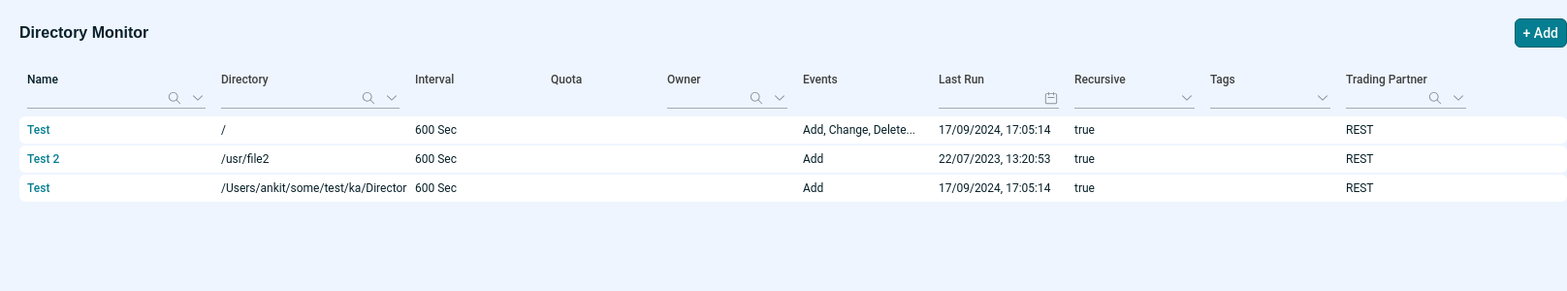
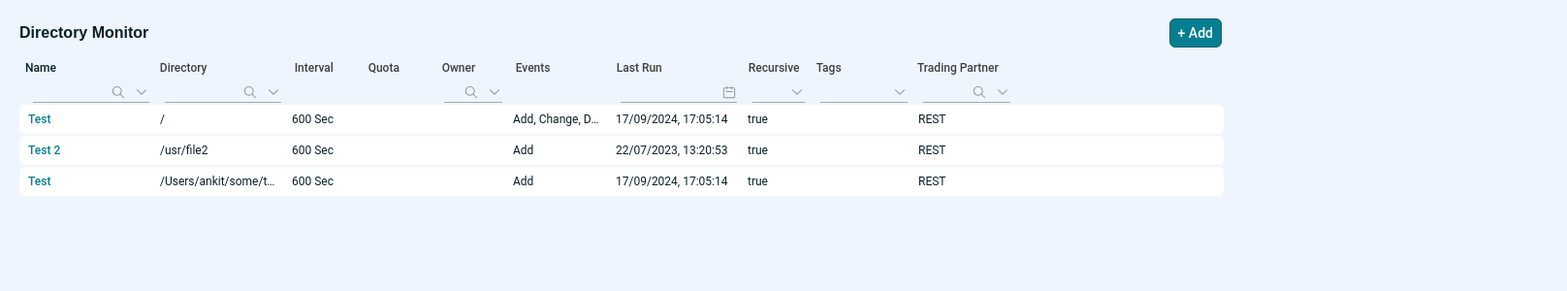
Before and after one commit to chauhan-ankit24/tables, a React (Create React App) app: page / in a window 1280 px wide. Shown: the top 300 px of the page at 97% size, 1616 px wide, since content can reach past the window. Built offline with nearby package versions, Linux system fonts and the light colour scheme.

Commit message:
Refactor Table components: Replace TableHeader with TableMainHeader, update styles, and enhance table structure

```diff
--- a/src/App.tsx
+++ b/src/App.tsx
@@ -1,7 +1,7 @@
 import { observer } from "mobx-react";
 import { tableStore } from "./stores/TableStore";
 import Table from "./components/Table/Table";
-import TableHeader from "./components/TableHeader/TableHeader";
+import TableMainHeader from "./components/TableMainHeader/TableMainHeader";
 import DirectoryMonitorModal from "./components/DirectoryMonitorModal/DirectoryMonitorModal";
 import { modalStore } from "./stores/ModalStore";
 import "./components/Table/Table.css";
@@ -15,7 +15,7 @@ const App = observer(() => {
         onClose={modalStore.closeDirectoryMonitorModal}
       />
       <div className="table-container">
-        <TableHeader />
+        <TableMainHeader />
         <Table columns={tableStore.columns} data={tableStore.data} />
       </div>
     </div>
--- a/src/components/Table/Table.css
+++ b/src/components/Table/Table.css
@@ -17,6 +17,7 @@
   color: #111827;
   height: 28px;
   width: 1596px;
+  border: 1px solid transparent;
 }
 
 .table-row:hover {
@@ -27,54 +28,92 @@
 
 .table-cell {
   padding: 6px 8px;
-  white-space: nowrap;
-  overflow: hidden;
-  text-overflow: ellipsis;
-  overflow: hidden;
   color: var(--Black-Black-900, #082029);
-  text-overflow: ellipsis;
   font-family: Roboto, Arial, sans-serif;
   font-size: var(--Font-Size-text-base, 12px);
   font-style: normal;
   font-weight: 400;
   line-height: var(--Line-Height-text-base, 16px);
-  display: -webkit-box;
-  -webkit-box-orient: vertical;
+  white-space: nowrap !important;
+  overflow: hidden !important;
+  text-overflow: ellipsis !important;
+  display: block;
+}
+
+/* Responsive flex ratios for columns */
+.table-row {
+  display: flex;
+  flex-wrap: wrap;
+  width: 100%;
+}
+.table-cell {
+  flex: 1 1 0;
+  min-width: 0;
+  max-width: 100%;
+  overflow: hidden;
+  text-overflow: ellipsis;
+  white-space: nowrap;
 }
 .table-cell.col-0 {
   color: var(--Teal-Teal-800, #047e90);
   font-weight: 500;
-  width: 184px;
+  flex: 2 1 0;
+}
+.table-cell.col-1 {
+  flex: 2 1 0;
+}
+.table-cell.col-2 {
+  flex: 0 0 60px;
+  width: 60px;
+  min-width: 60px;
+  max-width: 60px;
+}
+.table-cell.col-3 {
+  flex: 0 0 60px;
+  width: 60px;
+  min-width: 60px;
+  max-width: 60px;
+}
+.table-cell.col-4 {
+  flex: 0 0 60px;
+  width: 60px;
+  min-width: 60px;
+  max-width: 60px;
+}
+.table-cell.col-5 {
+  flex: 1.5 1 0;
+}
+.table-cell.col-6 {
+  flex: 0 0 120px;
+  width: 120px;
+  min-width: 120px;
+  max-width: 120px;
+}
+.table-cell.col-7 {
+  flex: 0 0 54px;
+  width: 54px;
+  min-width: 54px;
+  max-width: 54px;
+}
+.table-cell.col-8 {
+  flex: 1.5 1 0;
+}
+.table-cell.col-9 {
+  flex: 1.5 1 0;
 }
 
-.table-cell.col-1 {
-  width: 184px;
-}
-.table-cell.col-2 {
-  width: 124px;
-}
-.table-cell.col-3 {
-  width: 104px;
-}
-.table-cell.col-4 {
-  width: 124px;
-}
-.table-cell.col-5 {
-  width: 124px;
-}
-.table-cell.col-6 {
-  width: 124px;
-}
-.table-cell.col-7 {
-  width: 124px;
-}
-.table-cell.col-8 {
-  width: 124px;
-}
-.table-cell.col-9 {
-  width: 124px;
+.table-cell.col-10 {
+  flex: 0 0 200px;
+  width: 200px;
+  min-width: 200px;
+  max-width: 200px;
+  display: flex;
+  align-items: center;
+  justify-content: flex-end;
+  overflow: hidden;
+  white-space: nowrap;
 }
 
-.table-cell:last-child {
+/* .table-cell:last-child {
   border-right: none;
-}
+} */
--- a/src/components/Table/Table.tsx
+++ b/src/components/Table/Table.tsx
@@ -18,6 +18,8 @@ const Table: React.FC<TableProps> = ({ columns, data }) => {
               {row[col]}
             </div>
           ))}
+          {/* 11th cell for actions */}
+          <div className="table-cell col-10">
             <div className="table-row-actions">
               <button className="table-action-btn">View Triggers</button>
               <button className="table-action-btn">Run</button>
@@ -27,6 +29,7 @@ const Table: React.FC<TableProps> = ({ columns, data }) => {
               </span>
             </div>
           </div>
+        </div>
       ))}
     </div>
   );
--- a/src/components/TableAboveRow/TableAboveRow.css
+++ b/src/components/TableAboveRow/TableAboveRow.css
@@ -1,5 +1,12 @@
-/* Row actions styles */
-/* Row actions outside last cell, right aligned in row */
+.table-above-row-28 {
+  display: flex;
+}
+.table-above-row-28-spacer {
+  width: 216px;
+  min-width: 216px;
+  max-width: 216px;
+  flex: 0 0 216px;
+}
 .table-row {
   position: relative;
   display: flex;
@@ -28,13 +35,14 @@
 .table-action-btn {
   display: flex;
   height: 22px;
-  padding: var(--Custom-Spacings-button-ht-pd, 6px) var(--Padding-p-1point5, 6px);
+  padding: var(--Custom-Spacings-button-ht-pd, 6px)
+    var(--Padding-p-1point5, 6px);
   justify-content: center;
   align-items: center;
   gap: var(--Padding-p-1, 4px);
   border-radius: var(--Border-Radius-rounded-md, 6px);
   border: 1px solid var(--Black-Black-900, #082029);
-  background: var(--Grey-Grey-50, #FFF);
+  background: var(--Grey-Grey-50, #fff);
   font-size: 13px;
   color: #22292f;
   cursor: pointer;
@@ -125,38 +133,62 @@
   background: none;
   border-bottom: 1px solid var(--Grey-Grey-700, #a6a9b5);
 }
+
+/* Responsive flex ratios for header columns */
+.table-above-row-22-cell {
+  flex: 1 1 0;
+  min-width: 0;
+  max-width: 100%;
+  overflow: hidden;
+  text-overflow: ellipsis;
+  white-space: nowrap;
+}
 .table-above-row-22-cell.col-0 {
-  width: 200px;
+  color: var(--Black-Black-900, #082029) !important;
+  font-weight: 500;
+  flex: 2 1 0;
 }
 .table-above-row-22-cell.col-1 {
-  width: 200px;
+  flex: 2 1 0;
 }
 .table-above-row-22-cell.col-2 {
-  width: 140px;
+  flex: 0 0 76px;
+  width: 76px;
+  min-width: 76px;
+  max-width: 76px;
 }
 .table-above-row-22-cell.col-3 {
-  width: 120px;
+  flex: 0 0 76px;
+  width: 76px;
+  min-width: 76px;
+  max-width: 60px;
 }
 .table-above-row-22-cell.col-4 {
-  width: 140px;
+  flex: 0 0 76px;
+  width: 76px;
+  min-width: 76px;
+  max-width: 76px;
 }
 .table-above-row-22-cell.col-5 {
-  width: 140px;
+  flex: 1.5 1 0;
 }
 .table-above-row-22-cell.col-6 {
-  width: 140px;
+  flex: 0 0 136px;
+  width: 136px;
+  min-width: 136px;
+  max-width: 136px;
 }
 .table-above-row-22-cell.col-7 {
-  width: 140px;
+  flex: 0 0 70px;
+  width: 70px;
+  min-width: 70px;
+  max-width: 70px;
 }
 .table-above-row-22-cell.col-8 {
-  width: 140px;
+  flex: 1.5 1 0;
 }
 .table-above-row-22-cell.col-9 {
-  width: 140px;
-}
-.table-heading-cell.col-0 {
-  color: var(--Black-Black-900, #082029) !important;
+  flex: 1.5 1 0;
 }
 .table-heading-cell {
   display: flex;
@@ -168,13 +200,65 @@
   font-style: normal;
   font-weight: 500;
   line-height: var(--Line-Height-text-base, 16px);
+  white-space: nowrap;
+  overflow: hidden;
+  text-overflow: ellipsis;
 }
+.table-heading-cell.col-0 {
+  color: var(--Black-Black-900, #082029) !important;
+  font-weight: 500;
+  flex: 2 1 0;
+}
+.table-heading-cell.col-1 {
+  flex: 2 1 0;
+}
+.table-heading-cell.col-2 {
+  flex: 0 0 76px;
+  width: 76px;
+  min-width: 76px;
+  max-width: 76px;
+}
+.table-heading-cell.col-3 {
+  flex: 0 0 76px;
+  width: 76px;
+  min-width: 76px;
+  max-width: 60px;
+}
+.table-heading-cell.col-4 {
+  flex: 0 0 76px;
+  width: 76px;
+  min-width: 76px;
+  max-width: 76px;
+}
+.table-heading-cell.col-5 {
+  flex: 1.5 1 0;
+}
+.table-heading-cell.col-6 {
+  flex: 0 0 136px;
+  width: 136px;
+  min-width: 136px;
+  max-width: 136px;
+}
+.table-heading-cell.col-7 {
+  flex: 0 0 70px;
+  width: 70px;
+  min-width: 70px;
+  max-width: 70px;
+}
+.table-heading-cell.col-8 {
+  flex: 1.5 1 0;
+}
+.table-heading-cell.col-9 {
+  flex: 1.5 1 0;
+}
+
 .table-above-row-28 {
   height: 28px;
   width: 100%;
+  display: flex;
 }
 .table-above-row {
-  width: 1596px;
+  width: 100%;
   height: 50px;
-  margin: 6px 0;
+  padding-left: 6px;
 }
--- a/src/components/TableAboveRow/TableAboveRow.tsx
+++ b/src/components/TableAboveRow/TableAboveRow.tsx
@@ -9,16 +9,12 @@ const TableAboveRow: React.FC<TableAboveRowProps> = ({ columns }) => {
   return (
     <div className="table-above-row">
       <div className="table-above-row-28">
-        <div className="table-header-row" style={{ display: "flex" }}>
-          {columns.map((col, colIdx) => (
-            <div
-              className={`table-cell col-${colIdx} table-heading-cell`}
-              key={col}
-            >
-              {col}
-            </div>
-          ))}
-        </div>
+        {columns.map((col, colIdx) => (
+          <div className={`table-heading-cell col-${colIdx}`} key={colIdx}>
+            {col}
+          </div>
+        ))}
+        <div className="table-above-row-28-spacer"></div>
       </div>
       <div className="table-above-row-22">
         {columns.map((col, colIdx) => {
@@ -77,19 +73,37 @@ const TableAboveRow: React.FC<TableAboveRowProps> = ({ columns }) => {
                     type="text"
                     className="table-search-input"
                     placeholder=""
-                    onMouseEnter={e => ((e.target as HTMLInputElement).placeholder = "dd/mm/yyyy hh:mm")}
-                    onMouseLeave={e => ((e.target as HTMLInputElement).placeholder = "")}
-                    onFocus={e => ((e.target as HTMLInputElement).placeholder = "dd/mm/yyyy hh:mm")}
-                    onBlur={e => ((e.target as HTMLInputElement).placeholder = "")}
+                    onMouseEnter={(e) =>
+                      ((e.target as HTMLInputElement).placeholder =
+                        "dd/mm/yyyy hh:mm")
+                    }
+                    onMouseLeave={(e) =>
+                      ((e.target as HTMLInputElement).placeholder = "")
+                    }
+                    onFocus={(e) =>
+                      ((e.target as HTMLInputElement).placeholder =
+                        "dd/mm/yyyy hh:mm")
+                    }
+                    onBlur={(e) =>
+                      ((e.target as HTMLInputElement).placeholder = "")
+                    }
                   />
                   <span className="table-search-icon">
-                    <img src={process.env.PUBLIC_URL + "/calendar.svg"} alt="calendar" width={16} height={16} />
+                    <img
+                      src={process.env.PUBLIC_URL + "/calendar.svg"}
+                      alt="calendar"
+                      width={16}
+                      height={16}
+                    />
                   </span>
                 </div>
               )}
               {(colIdx === 7 || colIdx === 8) && (
                 <div className="table-search-bar">
-                  <span className="table-search-icon" style={{ marginLeft: 'auto' }}>
+                  <span
+                    className="table-search-icon"
+                    style={{ marginLeft: "auto" }}
+                  >
                     <img
                       src={process.env.PUBLIC_URL + "/cheveron-down.svg"}
                       alt="chevron down"
@@ -102,6 +116,7 @@ const TableAboveRow: React.FC<TableAboveRowProps> = ({ columns }) => {
             </div>
           );
         })}
+      <div className="table-above-row-28-spacer"></div>
       </div>
     </div>
   );
--- a/src/components/TableHeader/TableHeader.css
+++ b/src/components/TableMainHeader/TableMainHeader.css
@@ -1,11 +1,11 @@
 .table-header-bar {
   display: flex;
   height: 28px;
-  width: 1596px;
+  width: 100%;
   justify-content: space-between;
   align-items: center;
   align-self: stretch;
-  background: #EEF5FF;
+  background: #eef5ff;
   padding: 0;
   border-radius: 6px;
   margin-bottom: 8px;
@@ -29,7 +29,8 @@
 
 .table-header-btn {
   display: flex;
-  padding: var(--Custom-Spacings-button-ht-pd, 6px) var(--Custom-Spacings-button-spacing, 8px);
+  padding: var(--Custom-Spacings-button-ht-pd, 6px)
+    var(--Custom-Spacings-button-spacing, 8px);
   justify-content: center;
   align-items: center;
   gap: var(--Padding-p-1, 4px);
@@ -44,6 +45,6 @@
 }
 
 .table-header-btn.add {
-  background: #047E90;
+  background: #047e90;
   color: #fff;
 }
--- a/src/components/TableHeader/TableHeader.tsx
+++ b/src/components/TableMainHeader/TableMainHeader.tsx
@@ -1,6 +1,6 @@
 import React from "react";
 import { modalStore } from "../../stores/ModalStore";
-import "./TableHeader.css";
+import "./TableMainHeader.css";
 
 const TableHeader: React.FC = () => {
   return (
--- a/src/stores/TableStore.ts
+++ b/src/stores/TableStore.ts
@@ -11,7 +11,7 @@ export class TableStore {
     'Last Run',
     'Recursive',
     'Tags',
-    'Trading Partner'
+    'Trading Partner',
   ];
   data: Array<Record<string, any>> = [
     {
@@ -24,7 +24,7 @@ export class TableStore {
       'Last Run': '17/09/2024, 17:05:14',
       Recursive: 'true',
       Tags: '',
-      'Trading Partner': 'REST'
+      'Trading Partner': 'REST',
     },
     {
       Name: 'Test 2',
```
Lines whose indentation alone changed are shown as unchanged.
